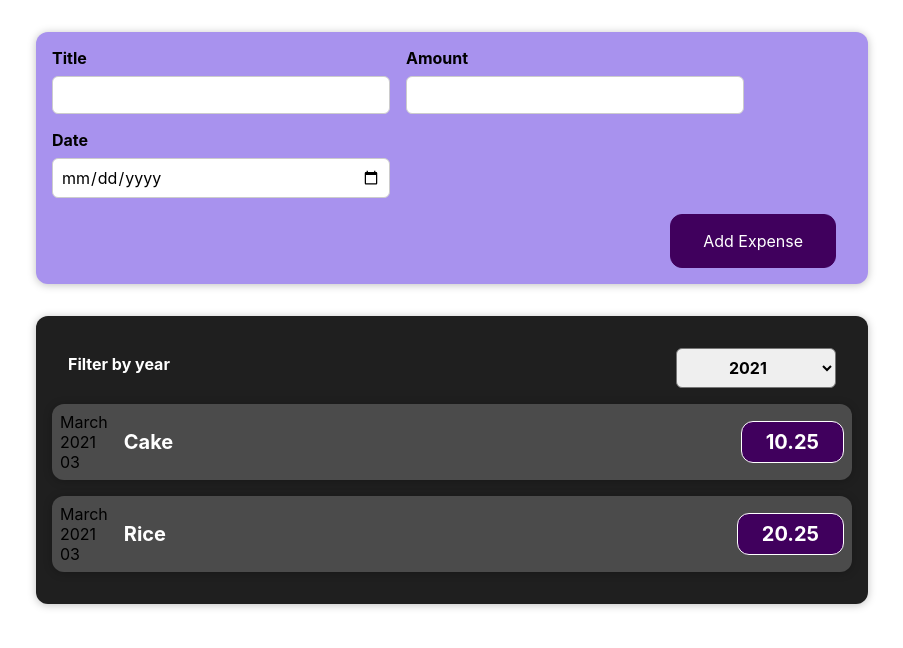
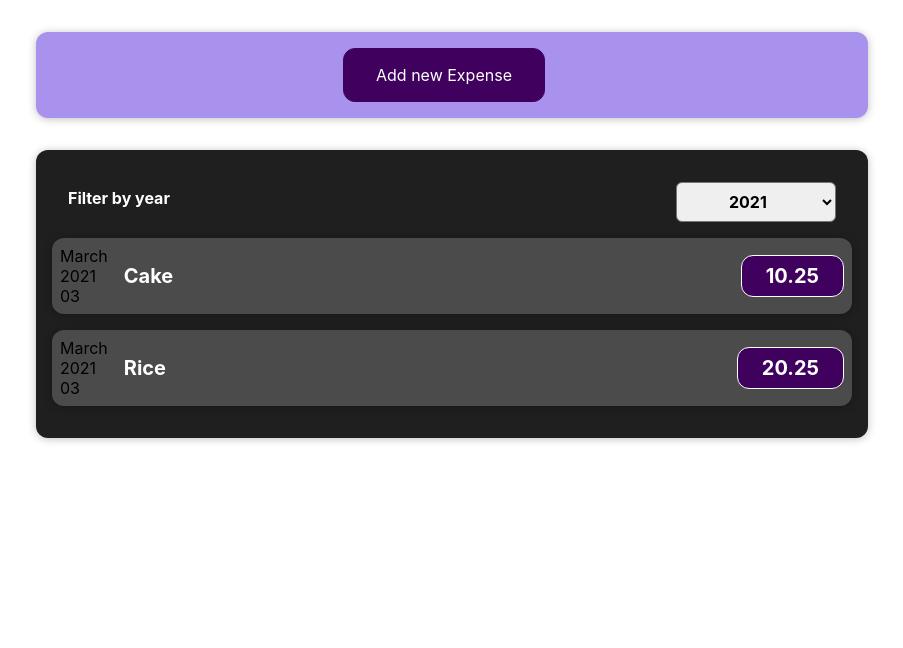
Before and after one commit to Sudarshan-Gowda/ReactJS-Concepts, a React (Create React App) app in the folder expense-tracker/: page / in a window 1280 px wide. Shown: the top 648 px of the page, without its empty margins (188-1091 px from the left). Built offline with nearby package versions, Linux system fonts and the light colour scheme.

Commit message:
File changes

```diff
--- a/expense-tracker/src/components/NewExpense/ExpenseForm.js
+++ b/expense-tracker/src/components/NewExpense/ExpenseForm.js
@@ -111,6 +111,9 @@ const ExpenseForm = (props) => {
         </div>
       </div>
       <div className='new-expense__actions'>
+        <button type='button' onClick={props.onCancel}>
+          Cancel
+        </button>
         <button type='submit'> Add Expense</button>
       </div>
     </form>
--- a/expense-tracker/src/components/NewExpense/NewExpense.js
+++ b/expense-tracker/src/components/NewExpense/NewExpense.js
@@ -1,15 +1,35 @@
+import { useState } from "react";
 import ExpenseForm from "./ExpenseForm";
 
 import "./NewExpense.css";
 const NewExpense = (props) => {
+  const [isEditing, setIsEditing] = useState(false);
+
   const saveExpenseDataHandler = (enteredExpenseData) => {
     const expenseData = { ...enteredExpenseData, id: Math.random().toString() };
     props.onAddExpense(expenseData);
+    setIsEditing(false);
+  };
+
+  const startEditingHandler = () => {
+    setIsEditing(true);
+  };
+
+  const stopEditingHandler = () => {
+    setIsEditing(false);
   };
 
   return (
     <div className='new-expense'>
-      <ExpenseForm onSaveExpenseData={saveExpenseDataHandler} />
+      {!isEditing && (
+        <button onClick={startEditingHandler}>Add new Expense</button>
+      )}
+      {isEditing && (
+        <ExpenseForm
+          onSaveExpenseData={saveExpenseDataHandler}
+          onCancel={stopEditingHandler}
+        />
+      )}
     </div>
   );
 };
```
